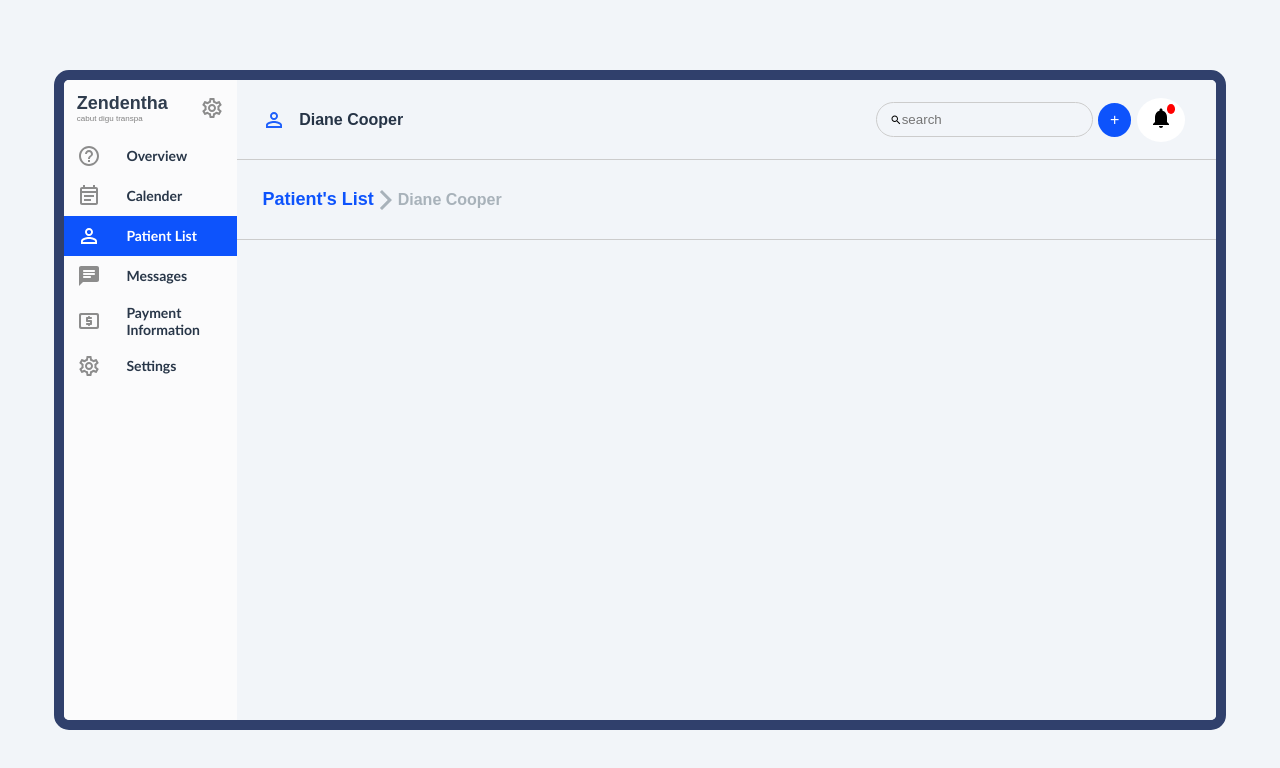
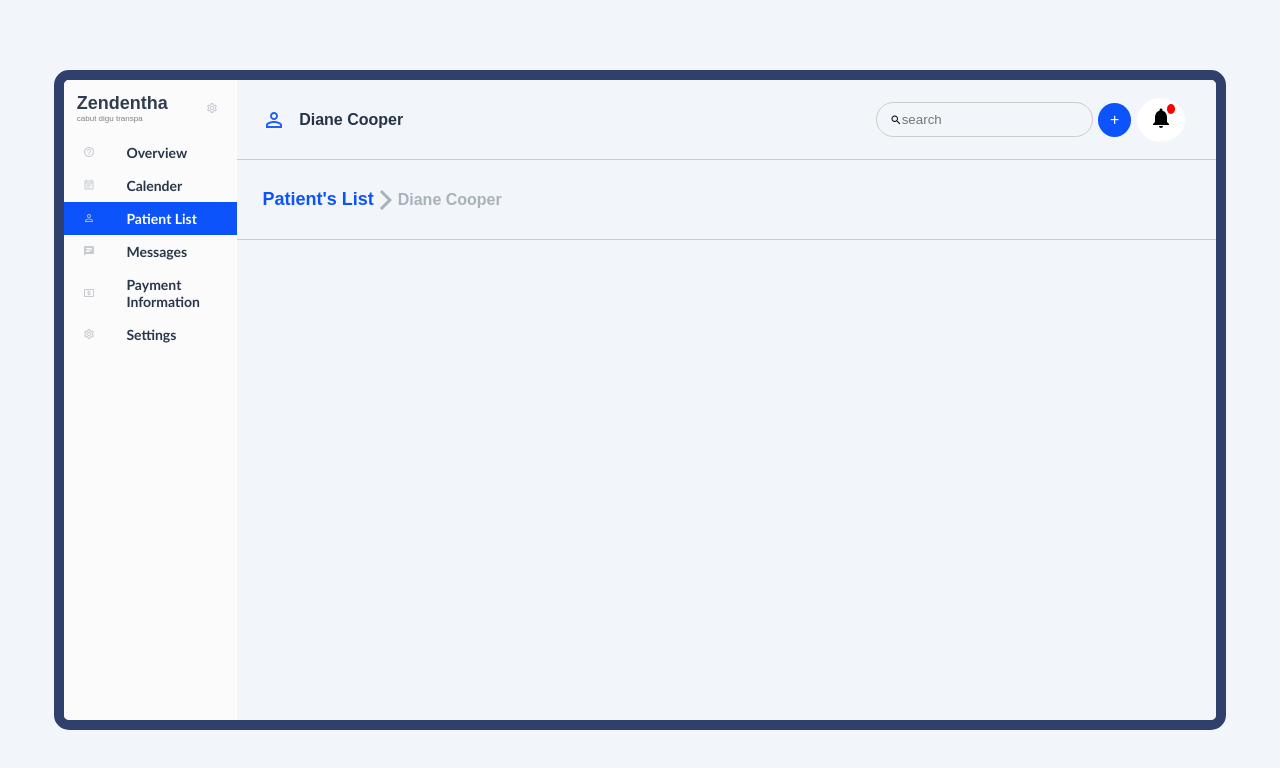
Before and after one commit to rajeshmn47/assignment, a React (Create React App) app: page / in a window 1280 px wide. Shown: the top 768 px of the page. Built offline with nearby package versions, Linux system fonts and the light colour scheme.

Commit message:
last commit

```diff
--- a/src/maindiv.js
+++ b/src/maindiv.js
@@ -16,31 +16,31 @@ export const Maindiv=()=>{
 <h2>Zendentha</h2>
 <p>cabut digu transpa</p>
 </div>
-<SettingsOutlinedIcon style={{color:'grey',opacity:'0.9',size:'12px'}}/>
+<SettingsOutlinedIcon style={{color:'#C1C7CD',opacity:'0.9',height:'12px'}}/>
         </div>
         <div>
 <div className='item'>
-    <HelpOutlineOutlinedIcon style={{color:'grey',opacity:'0.9'}}/>
+    <HelpOutlineOutlinedIcon style={{color:'#C1C7CD',opacity:'0.9',height:'12px'}}/>
 <h2>Overview </h2>
     </div>
     <div className='item'>
-        <EventNoteOutlinedIcon style={{color:'grey',opacity:'0.9'}}/>
+        <EventNoteOutlinedIcon style={{color:'#C1C7CD',opacity:'0.9',height:'12px'}}/>
 <h2>Calender</h2>
     </div>
     <div className='item select'>
-        <PersonOutlineOutlinedIcon />
+        <PersonOutlineOutlinedIcon style={{color:'#C1C7CD',opacity:'0.9',height:'12px'}} />
 <h2>Patient List</h2>
     </div>
     <div className='item'>
-        <ChatRoundedIcon  style={{color:'grey',opacity:'0.9'}}/>
+        <ChatRoundedIcon  style={{color:'#C1C7CD',opacity:'0.9',height:'12px'}}/>
 <h2>Messages</h2>
     </div>
     <div className='item'>
-        <LocalAtmRoundedIcon  style={{color:'grey',opacity:'0.9'}}/>
+        <LocalAtmRoundedIcon  style={{color:'#C1C7CD',opacity:'0.9',height:'12px'}}/>
 <h2>Payment Information</h2>
     </div>
     <div className='item'>
-        <SettingsOutlinedIcon  style={{color:'grey',opacity:'0.9'}}/>
+        <SettingsOutlinedIcon  style={{color:'#C1C7CD',opacity:'0.9',height:'12px'}}/>
 <h2>Settings</h2>
     </div>
     </div>
```
